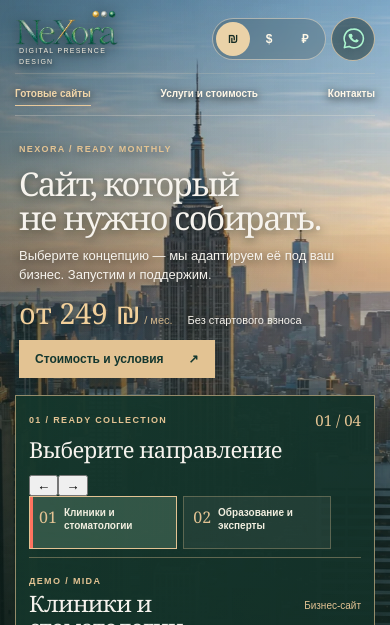
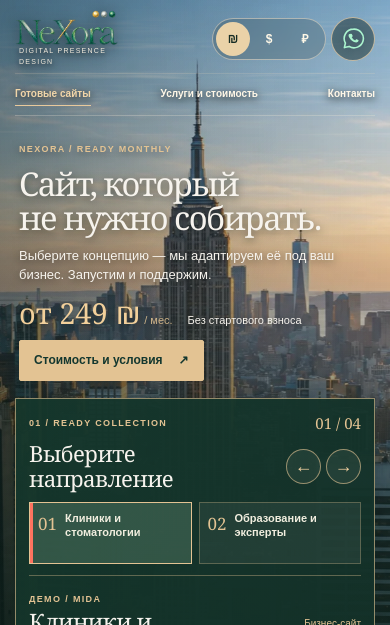
Before and after one commit to tsstish/nexora, a Next.js app: page /building-preview in a window 390 px wide. Shown: the top 625 px of the page. Built offline with nearby package versions, Linux system fonts and the light colour scheme; no server answers.

Commit message:
style(mobile): arrow-paged concept cards and sharp pricing CTA

```diff
--- a/src/app/building-preview/MobileShowroom.module.css
+++ b/src/app/building-preview/MobileShowroom.module.css
@@ -71,3 +71,63 @@
 .modalHint{padding:10px 12px 13px;color:#D9DEDA;font-size:10px;line-height:1.4;margin:0}
 @media(max-height:570px){.modalViewport{height:45dvh;min-height:135px}.modalHeader{padding:7px 12px}}
 @media(prefers-reduced-motion:reduce){.modalScrim{backdrop-filter:none;-webkit-backdrop-filter:none}}
+
+
+/* November mobile polish — no native horizontal scrollbar, explicit pair arrows. */
+@media(max-width:1024px){
+  .intro{ text-shadow:none!important; }
+  .intro h1,.intro p,.intro .eyebrow,.intro .offerLine{
+    text-shadow:0 2px 8px rgba(5,22,18,.55);
+  }
+  .mobile .intro .pricingLink,
+  .mobile .intro .pricingLink span{
+    text-shadow:none!important;
+    box-shadow:none!important;
+    filter:none!important;
+    -webkit-filter:none!important;
+    -webkit-text-stroke:0!important;
+  }
+  .mobile .intro .pricingLink{
+    background:#E3C393!important;
+    border:1px solid #E3C393;
+    color:#13372F!important;
+    font:700 12px/1.3 Arial,Helvetica,sans-serif!important;
+    letter-spacing:0!important;
+    min-height:41px;
+    gap:16px;
+    padding:10px 14px;
+    transform:none!important;
+    border-radius:2px;
+  }
+  .choiceHeader{display:flex;justify-content:space-between;align-items:center;gap:10px;margin:9px 0 11px;}
+  .choiceHeader h2{margin:0!important;font:400 clamp(21px,5.7vw,27px)/1.1 Georgia,serif;}
+  .pairControls{display:flex;gap:5px;flex:none;}
+  .pairControls button{
+    height:35px;width:35px;display:grid;place-items:center;
+    border:1px solid rgba(227,195,147,.62);border-radius:50%;
+    background:rgba(246,243,237,.06);
+    color:#F1D0A0;font-size:18px;cursor:pointer;
+  }
+  .pairControls button:active{background:rgba(255,115,95,.23)}
+  .pairControls button:disabled{opacity:.36;cursor:default}
+  .choices{
+    display:grid!important;
+    grid-template-columns:repeat(2,minmax(0,1fr));
+    gap:7px;
+    margin:0!important;padding:0 0 11px!important;
+    overflow:visible!important;scroll-snap-type:none!important;
+    scrollbar-width:none!important;
+  }
+  .choices button{
+    width:100%;min-width:0;min-height:62px;flex:none!important;
+    padding:9px 8px!important;gap:8px!important;
+  }
+  .choices strong{font-size:11px!important;line-height:1.27}
+  .choices button>span{font-size:17px}
+}
+@media(max-width:360px){
+  .choiceHeader h2{font-size:20px}
+  .pairControls button{width:32px;height:32px}
+  .choices button{min-height:64px;padding:8px 7px!important}
+  .choices strong{font-size:10px!important}
+}
```
